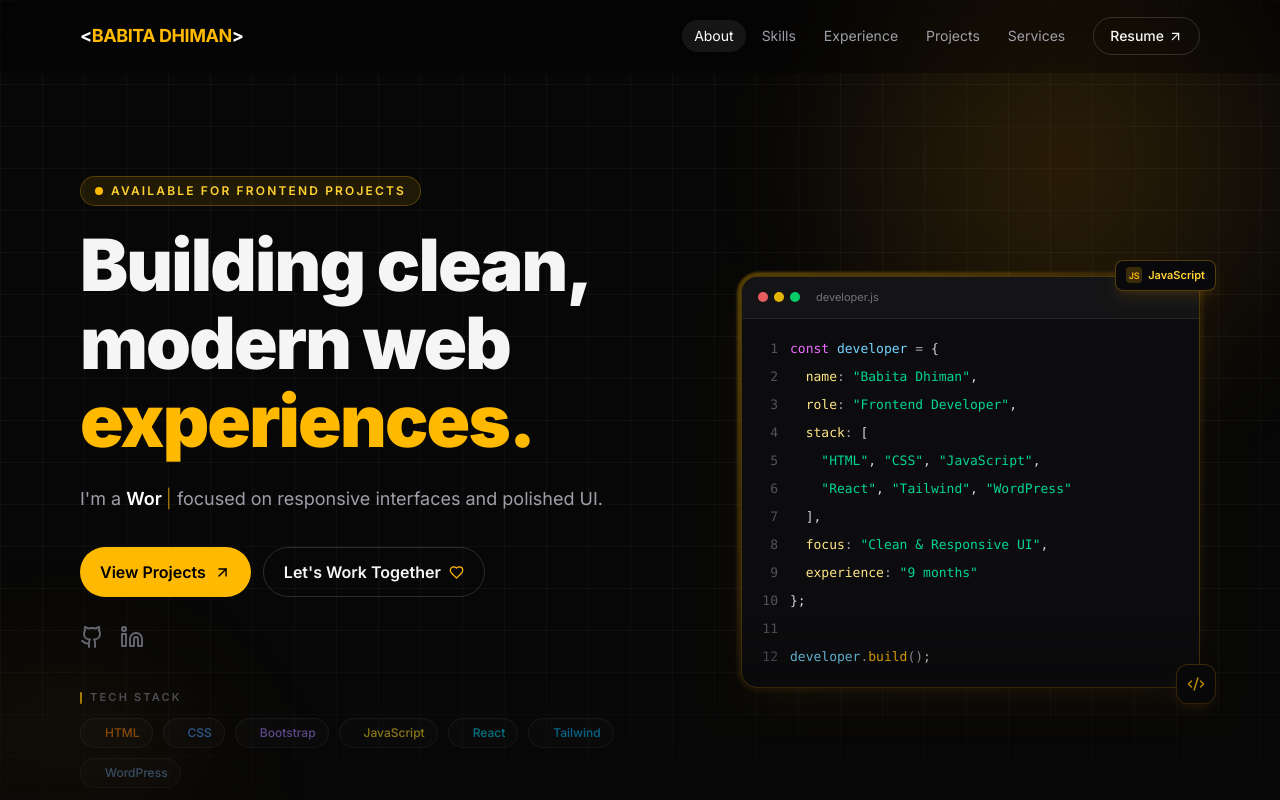
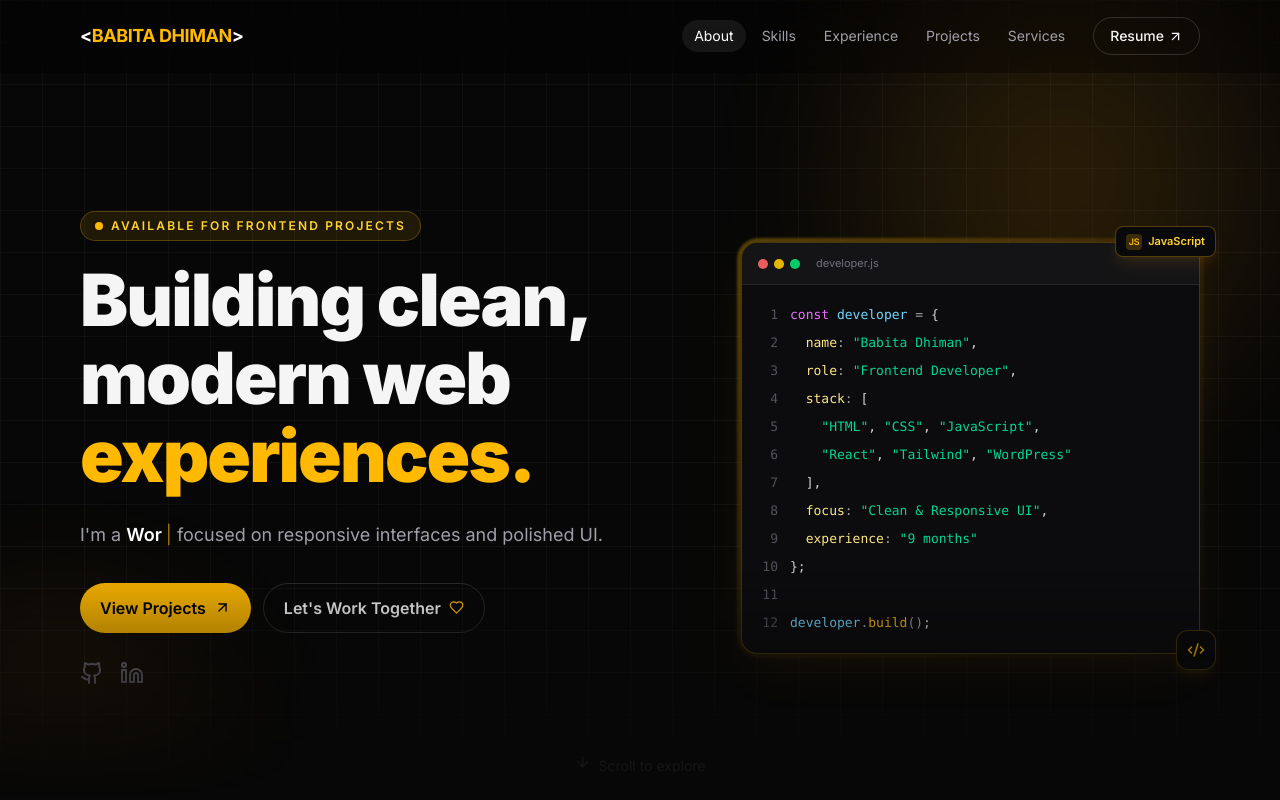
Before and after one commit to Babita-Dhiman/Portfolio, a React (Vite) app: page / in a window 1280 px wide. Shown: the top 800 px of the page. Built offline with nearby package versions, Linux system fonts and the light colour scheme.

Commit message:
Remove Tech Stack row from Hero section

```diff
--- a/src/components/Hero.jsx
+++ b/src/components/Hero.jsx
@@ -1,16 +1,6 @@
 import { ArrowDown, ArrowUpRight, Github, Linkedin, Code2, Heart } from "lucide-react";
 import { site } from "../data/site";
 import useTypewriter from "../hooks/useTypewriter";
-
-const techStack = [
-  { name: "HTML", color: "text-orange-400" },
-  { name: "CSS", color: "text-blue-400" },
-  { name: "Bootstrap", color: "text-violet-400" },
-  { name: "JavaScript", color: "text-yellow-300" },
-  { name: "React", color: "text-cyan-400" },
-  { name: "Tailwind", color: "text-sky-400" },
-  { name: "WordPress", color: "text-blue-300" },
-];
 
 export default function Hero() {
   const text = useTypewriter(site.roles);
@@ -73,25 +63,6 @@ export default function Hero() {
             <a href={site.linkedin} target="_blank" rel="noreferrer" aria-label="LinkedIn" className="transition hover:text-white">
               <Linkedin />
             </a>
-          </div>
-
-          {/* Tech stack */}
-          <div className="mt-10">
-            <p className="mb-3 flex items-center gap-2 text-[11px] font-semibold uppercase tracking-[.2em] text-zinc-500">
-              <span className="h-3 w-0.5 rounded-full bg-amber-400" aria-hidden="true" />
-              Tech Stack
-            </p>
-            <ul className="flex flex-wrap gap-2.5">
-              {techStack.map((t) => (
-                <li
-                  key={t.name}
-                  className="inline-flex items-center gap-1.5 rounded-full border border-white/10 bg-white/[.03] px-3 py-1.5 text-xs font-medium text-zinc-300"
-                >
-                  <span className={`h-1.5 w-1.5 rounded-full ${t.color.replace("text-", "bg-")}`} aria-hidden="true" />
-                  <span className={t.color}>{t.name}</span>
-                </li>
-              ))}
-            </ul>
           </div>
         </div>
 
```
